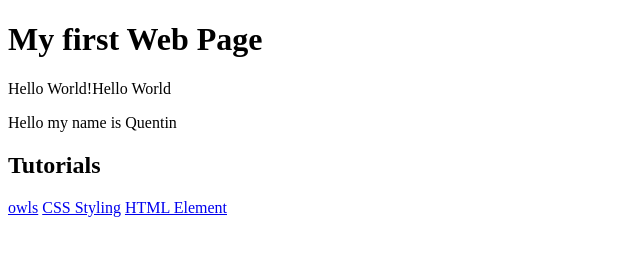
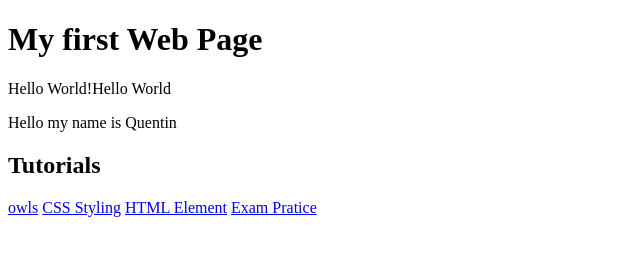
Before and after one commit to quentin411/quentin411.github.io, a plain HTML site: page index.html in a window 1280 px wide. Shown: the whole page, without its empty margins (0-640 px from the left). Drawn offline with Linux system fonts and the light colour scheme.

Commit message:
Add files via upload

```diff
--- a/index.html
+++ b/index.html
@@ -15,5 +15,6 @@
           <a href="owls.html">owls</a>
           <a href="https://codepen.io/quentin411/pen/PowYZzW">CSS Styling</a>
           <a href="https://codepen.io/quentin411/pen/dyyBxpM">HTML Element</a>
+          <a href="https://codepen.io/quentin411/pen/WNbNVLZ">Exam Pratice</a>
         </body>
       </html>
```
